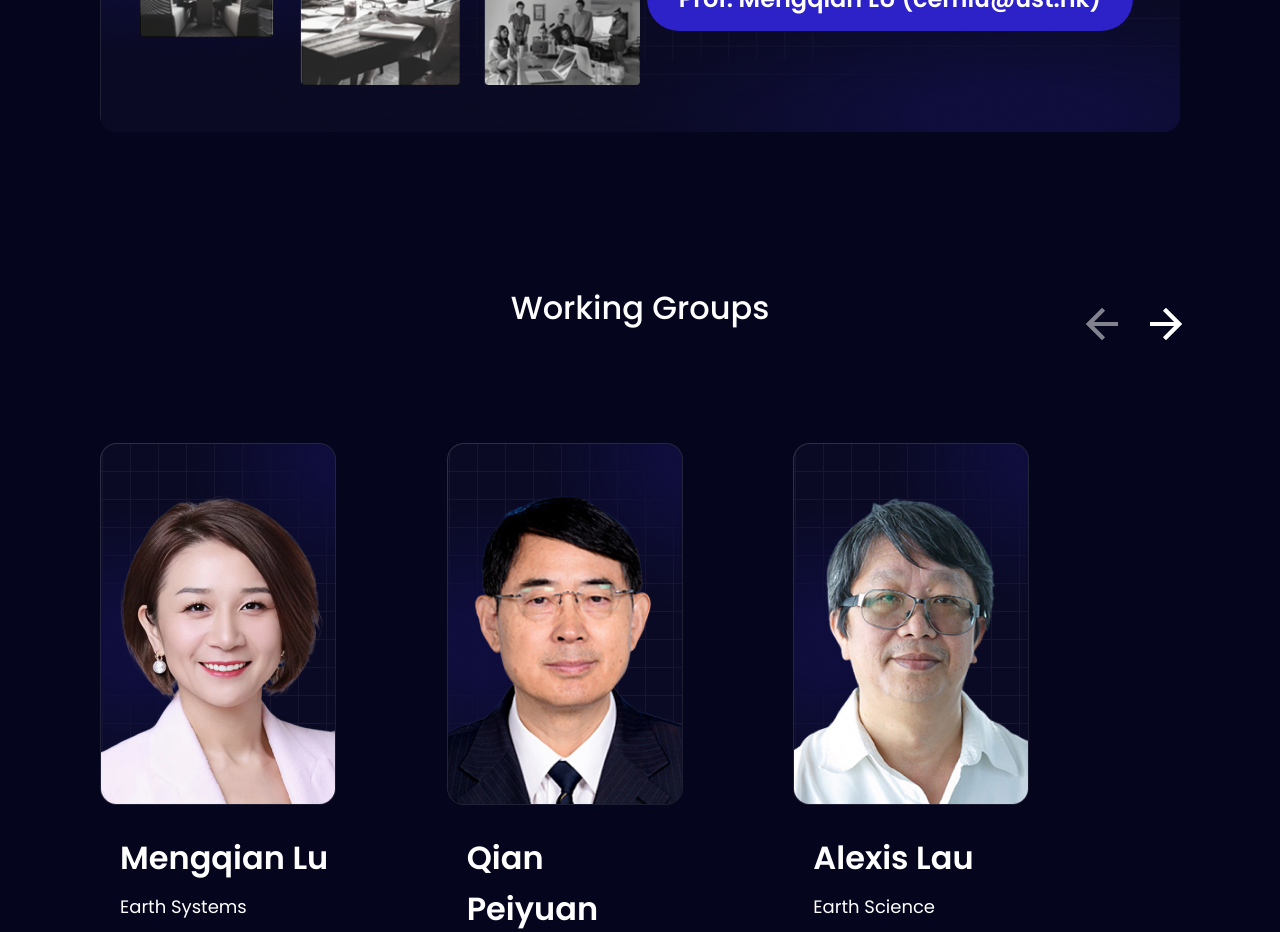
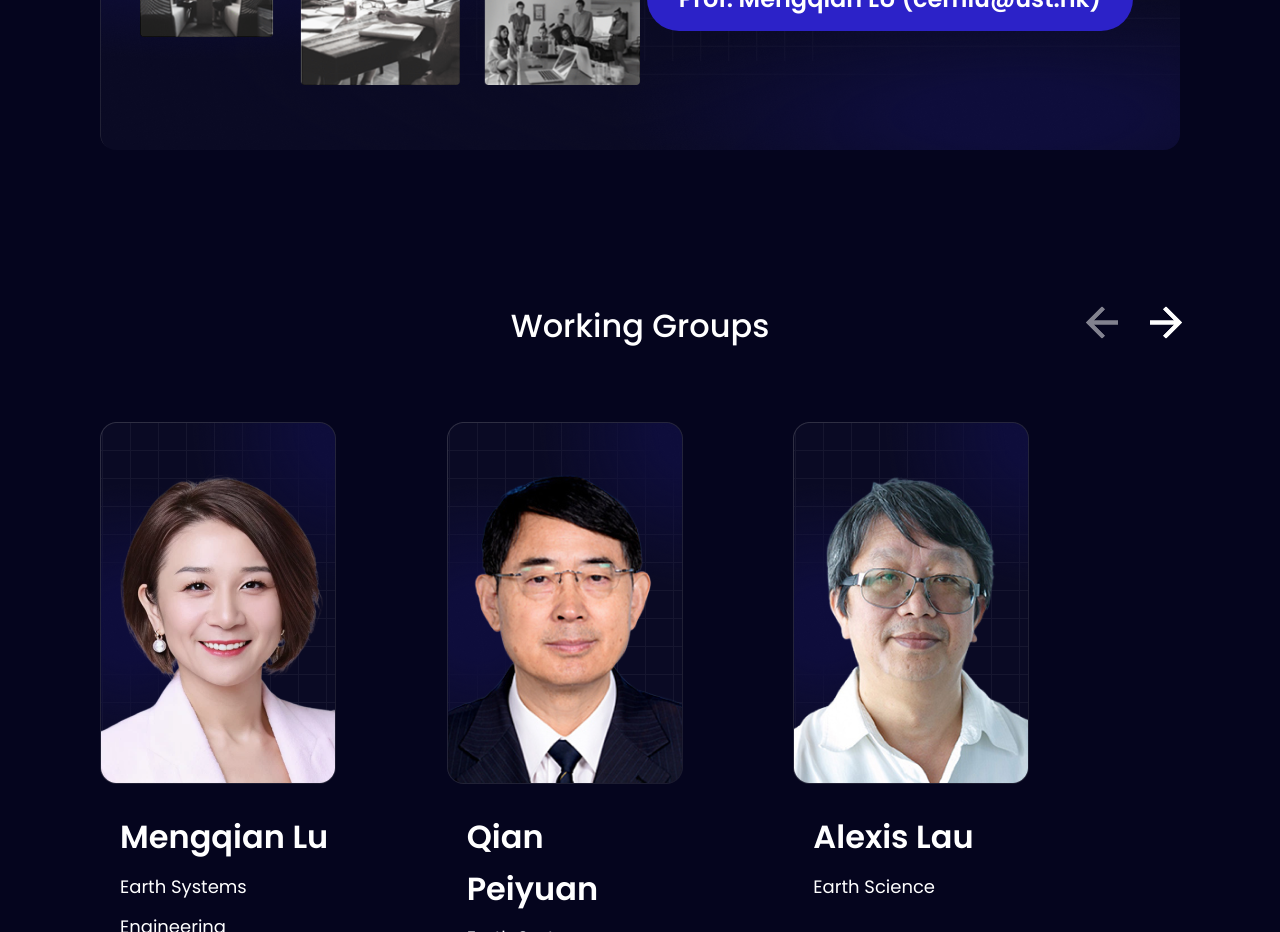
Before and after one commit to mirrordust/otto, a Vue app: page / in a window 1280 px wide. Shown: the part 2840-3772 px from the top of the page. Built offline with nearby package versions, Linux system fonts and the light colour scheme.

Commit message:
调整working group箭头和标题齐平

```diff
--- a/src/components/AffiliationSection.vue
+++ b/src/components/AffiliationSection.vue
@@ -73,6 +73,7 @@ h2 {
   .grid-container {
     border-radius: 16px;
     background-image: url(/images/affiliation/affilia-background.png);
+    height: 411px;
   }
 
   .grid {
--- a/src/components/WorkingGroupsSection.vue
+++ b/src/components/WorkingGroupsSection.vue
@@ -81,8 +81,13 @@ function toRight() {
 
 <style scoped>
 .parent {
-  padding-top: 160px;
+  margin-top: 80px;
+  padding-top: 80px;
+  /* padding-top: 160px; */
   padding-bottom: 80px;
+  position: relative;
+  display: flex;
+  justify-content: center;
 }
 
 h2 {
@@ -95,13 +100,6 @@ h2 {
   text-align: center;
 }
 
-.nav {
-  position: relative;
-  bottom: 16px;
-  right: 98px;
-  text-align: right;
-}
-
 .left {
   padding-right: 32px;
 }
@@ -111,17 +109,6 @@ h2 {
      width: auto;
     height: auto;
 } */
-
-.grid {
-  display: flex;
-  padding-left: 100px;
-  padding-right: 206px;
-  /* grid-column-gap: 66px; */
-  /* column-gap: 66px; */
-  /* grid-template-columns: repeat(auto-fill, minmax(234px, 1fr)); */
-  /* grid-template-rows: 1fr; */
-  justify-content: space-between;
-}
 
 .grid {
   display: grid;
@@ -138,5 +125,12 @@ h2 {
   /* overflow-x: auto; */
 }
 
-@media (min-width: 1024px) {}
+@media (min-width: 1024px) {
+  .nav {
+    position: absolute;
+    bottom: 50%;
+    right: 98px;
+    transform: translateY(50%);
+  }
+}
 </style>
```
